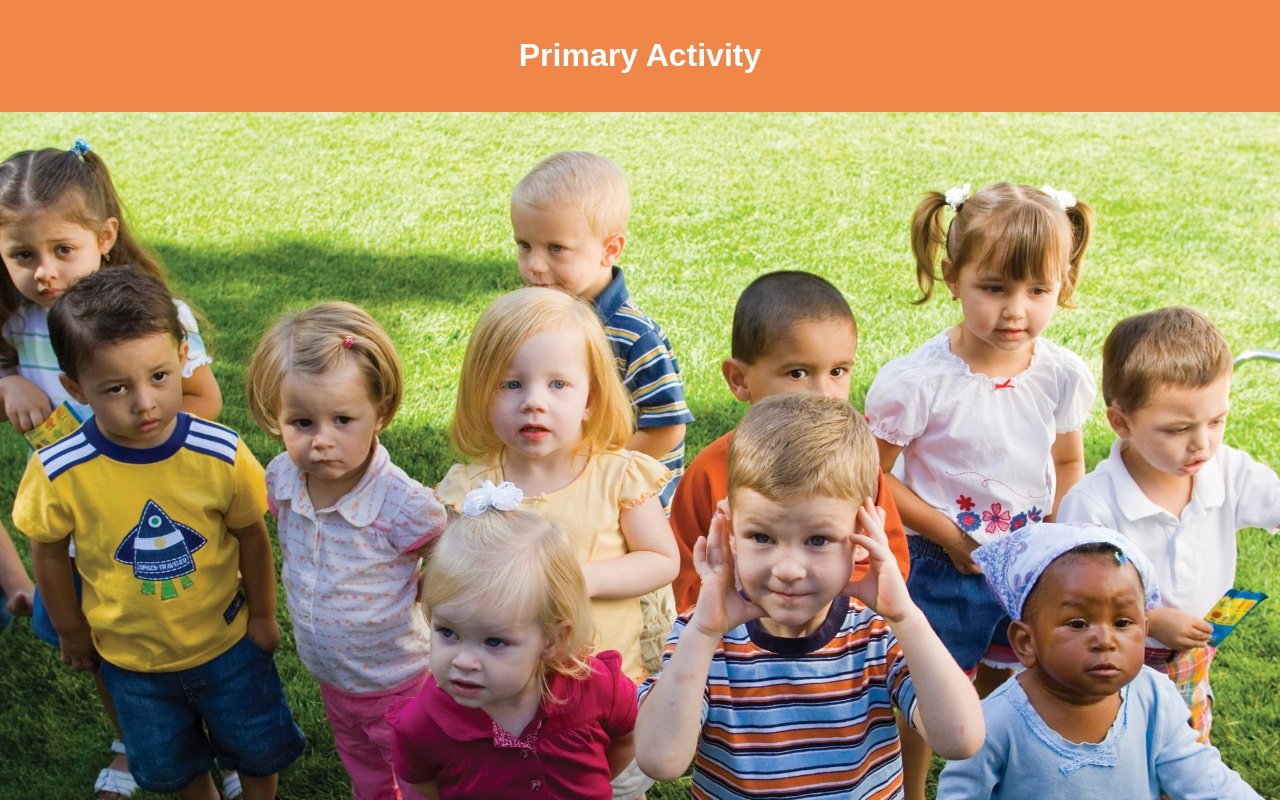
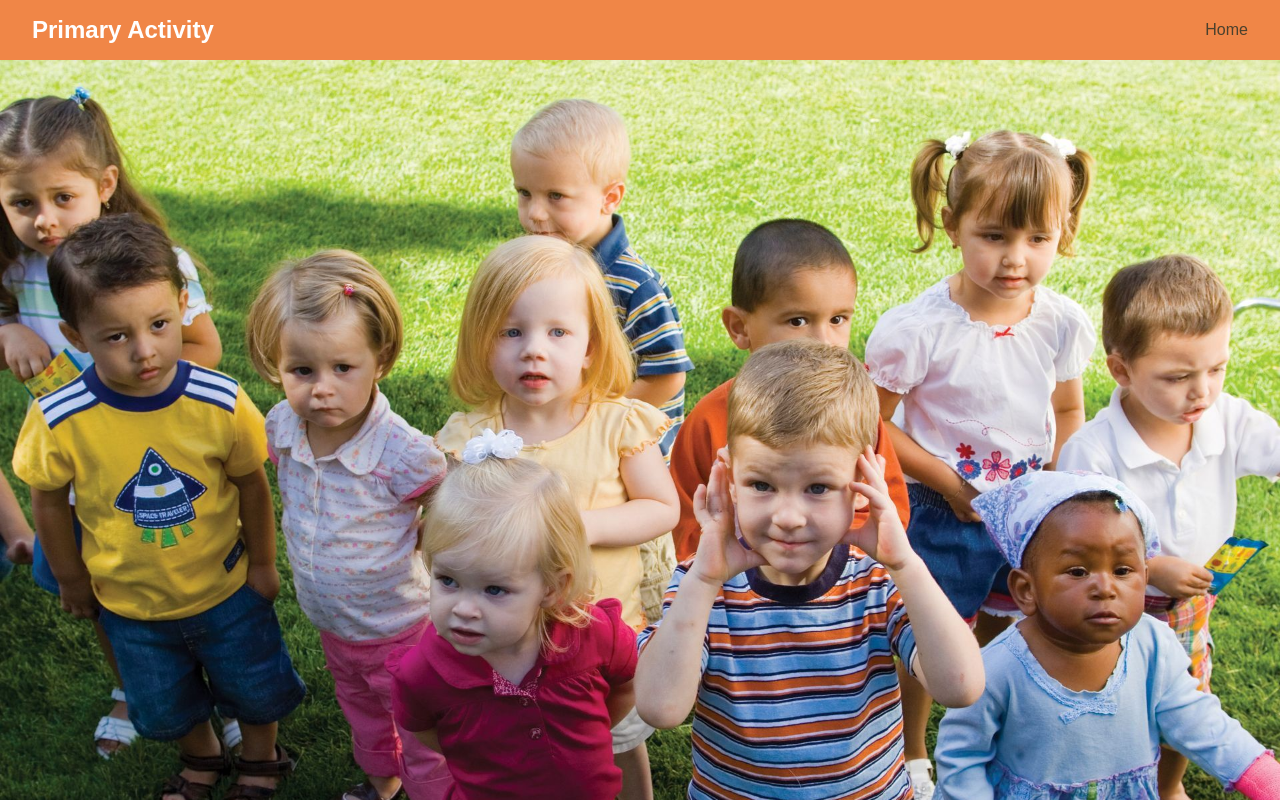
Before and after one commit to juliwhite/PrimaryA, a website built with Vite: page src/index.html in a window 1280 px wide. Shown: the top 800 px of the page. Built offline with nearby package versions, Linux system fonts and the light colour scheme.

Commit message:
add category file

```diff
--- a/src/css/style.css
+++ b/src/css/style.css
@@ -27,19 +27,50 @@ header, footer {
     padding: 1rem 0;
 }
 
+header {
+    display: flex; /* Use Flexbox for layout */
+    justify-content: space-between; /* Space out the elements */
+    align-items: center; /* Vertically align items */
+    padding: 1rem 2rem; /* Add padding for spacing */
+    background-color: #f08647; /* Keep the existing background color */
+    color: white;
+}
+
+header h1 {
+    margin: 0;
+    font-size: 1.5rem;
+}
+
+header nav {
+    margin-left: auto; /* Push the navigation to the right */
+}
+
+header nav a {
+    text-decoration: none;
+    color: #4b412d;
+    font-size: 1rem;
+    margin-left: 20px;
+}
+
+header nav a:hover {
+    text-decoration: underline;
+}
+
 /* Banner styles */
 .banner {
     position: relative;
     width: 100%;
-    /*height: 300px;*/
+    /*height: 500px;*/
     background-size: cover;
     background-position: center;
+    background-repeat: no-repeat;
+    overflow: hidden;
 }
 
 .banner img {
     width: 100%;
-    height: auto; /* Maintain aspect ratio */
-    object-fit: contain; /* Ensure the entire image is visible */
+    height: auto; /* Maintain aspect ratio*/
+    object-fit: contain;
 }
 
 /* Responsive image */
--- a/src/index.html
+++ b/src/index.html
@@ -11,6 +11,9 @@
     <!-- Header -->
     <header>
         <h1>Primary Activity</h1>
+        <nav>
+            <a href="index.html">Home</a>
+        </nav>
     </header>
 
     <!-- Banner -->
@@ -18,7 +21,7 @@
         <!-- Use a smaller image -->
         <picture>
             <source srcset="images/children-medium.jpg" media="(max-width: 768px)">
-            <img src="images/children-large.jpg" alt="Banner Image">
+            <img src="images/children-large.jpg" alt="children">
         </picture>
     </div>
     <div class="cards-container">
```
Also changed, not shown: src/category.html (+3 -0 lines), src/images/children-medium.jpg (renamed from src/images/children -medium.jpg).
